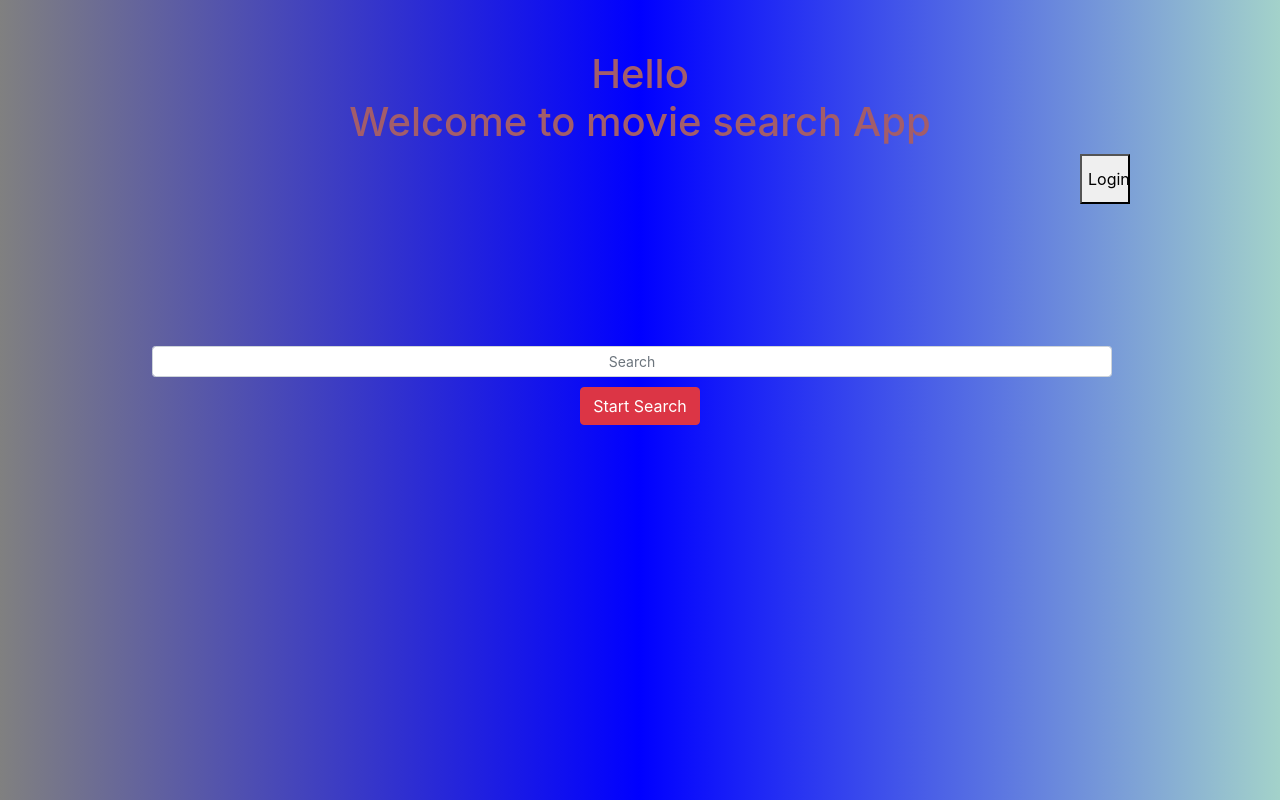
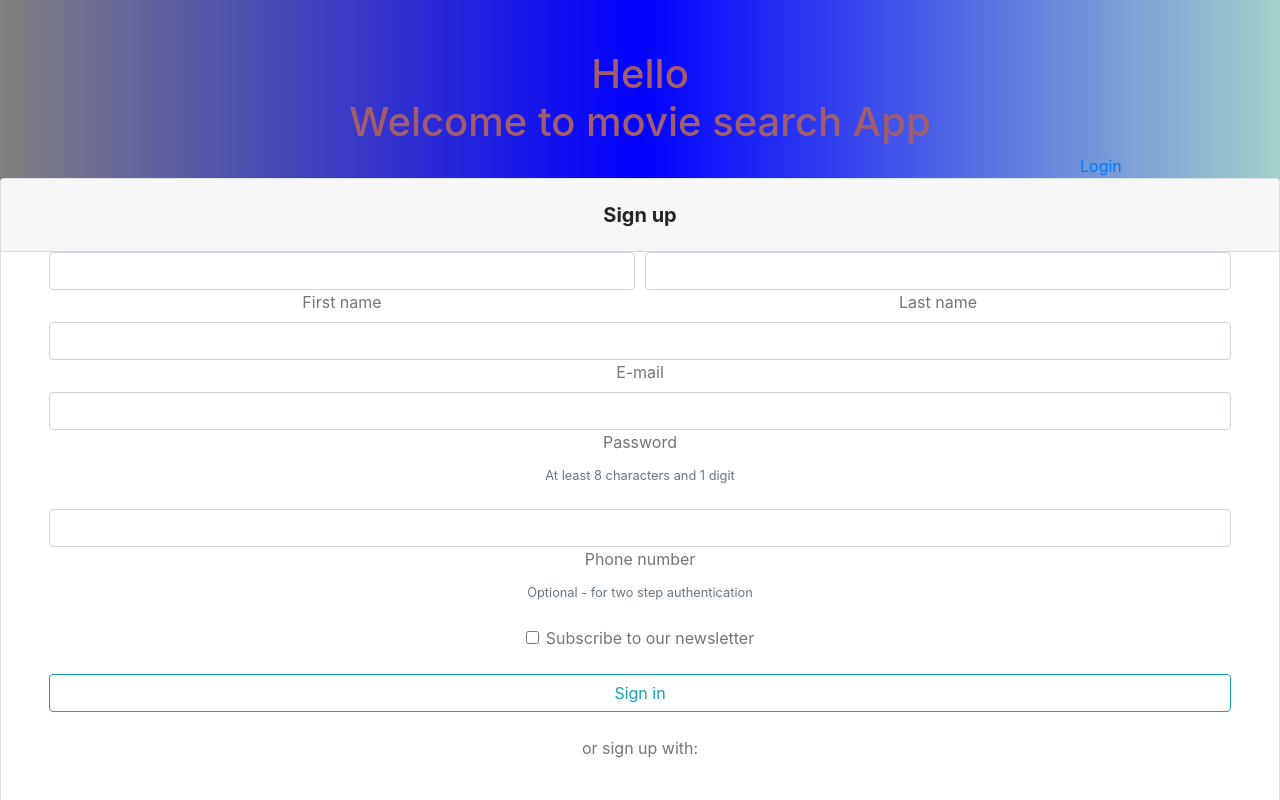
Before and after one commit to subhasis0037/MovieSearch, a React (Create React App) app: page /signup in a window 1280 px wide. Shown: the top 800 px of the page. Built offline with nearby package versions, Linux system fonts and the light colour scheme; a web font is replaced by a local one.

Commit message:
Third commit

```diff
--- a/package.json
+++ b/package.json
@@ -3,6 +3,7 @@
   "version": "1.0.0",
   "main": "index.js",
   "dependencies": {
+    "jquery": "^3.5.1",
     "nodemon": "^2.0.4",
     "react": "^16.13.1",
     "react-bootstrap": "^1.3.0",
--- a/public/styles.css
+++ b/public/styles.css
@@ -32,7 +32,7 @@ h2{
   margin-top:50px
 }
 .footer{
-  margin-top: 200px
+  margin-top: 50px
 }
 .container{
 
@@ -43,6 +43,21 @@ h2{
   right: 150px;
   width: 50px;
   height: 50px;
-
+}
+.abc{
+  width: 500px;
+  margin: auto;
+}
+.moviePic{
+  width:200px;
+  height:250px;
+  padding-top: 20px
 
 }
+.title{
+  text-align: left;
+
+}
+.title h2{
+  color:black;
+}
--- a/src/components/App.jsx
+++ b/src/components/App.jsx
@@ -1,10 +1,74 @@
-import React from "react";
+import React ,{Component}  from "react";
+
 import ReactDOM from "react-dom";
-import Search from "./Search"
+import Search from "./Search";
+import Login from "./Login";
+import Signup from "./Signup"
+import MovieRow from "./MovieRow";
+import $ from "jquery";
+import {
+  BrowserRouter as Router,
+  Switch,
+  Route,
+  Link
+} from "react-router-dom";
 
-function App(){
 
-  return (<Search header1="Hello" header2="Welcome to movie search App"/>)
+class App extends Component {
+
+   constructor(props){
+     super(props)
+      console.log("This is my initializer");
+      this.state={rows:""}
+    //   const movies = [{id:"0",posterPath:"https://m.media-amazon.com/images/M/MV5BZTYzMjA2M2EtYmY1OC00ZWMxLThlY2YtZGI3MTQzOWM4YjE3XkEyXkFqcGdeQXVyMTQxNzMzNDI@._V1_.jpg",title:"Avengers: Infinity war",overview:"zcbjdbfjdbjvnjdbvhbdhbdbnbfnbvjmnbvncmnvmc"},
+    //                   {id:"1",posterPath:"https://m.media-amazon.com/images/M/MV5BZTYzMjA2M2EtYmY1OC00ZWMxLThlY2YtZGI3MTQzOWM4YjE3XkEyXkFqcGdeQXVyMTQxNzMzNDI@._V1_.jpg",title:"The Avengers",overview:"ppppppppppppppppppppp"}];
+    //
+    //   const movieRows =[];
+    //   movies.forEach((movie)=>{
+    //   console.log(movie.overview);
+    //
+    //   const movieRow= <MovieRow movie = {movie}/>
+    //   movieRows.push(movieRow)
+    //
+    // });
+    // this.state={rows:movieRows};
+
+  }
+
+
+  performSearch(movie){
+
+    console.log(" this is my search from movieDB");
+    const moviewUrl = "https://api.themoviedb.org/3/search/movie?api_key=a27d78a207d4ae15fdab391cd4954de0&language=en-US&page=1&include_adult=false&query=" + movie
+
+    $.ajax({url: moviewUrl,
+      success: function(result){
+
+      console.log("Successfully fetched data");
+
+      const results =result.results
+      const movieRows = [];
+      results.forEach((movie)=>{
+
+        const movieRow = <MovieRow movie={movie}/>
+        movieRows.push(movieRow)
+
+      })
+      console.log("first" + movieRows);
+      this.setState = {rows: movieRows}
+    },
+    error:(xhr,status,err)=> {
+        console.log("failed to fetch data");
+      }
+    });
+  }
+
+  render() {return (<div>
+    <Search header1="Hello" header2="Welcome to movie search App" />
+    {this.state.rows}
+
+    </div>
+  );
 }
-
+}
 export default App;
--- a/src/components/Login.jsx
+++ b/src/components/Login.jsx
@@ -4,9 +4,10 @@ import ReactDOM from "react-dom";
 function Login(){
 
   return(
-  <div>
+    <div>
+  <div className = "abc">
 
-<form class="text-center border border-light p-5" action="#!">
+<form class="text-center border border-light p-5 win" action="#!">
 
     <p class="h4 mb-4">Sign in</p>
 
@@ -48,6 +49,7 @@ function Login(){
 </form>
 
 </div>
+</div>
   )
 };
 
--- /dev/null
+++ b/src/components/MovieRow.jsx
@@ -0,0 +1,26 @@
+import React,{Component} from "react";
+import ReactDOM from "react-dom";
+
+class MovieRow extends Component{
+
+  render(){
+
+    return (
+      <table key={this.props.movie.id}>
+        <tbody>
+          <tr  >
+            <td >
+            <img src={this.props.movie.poster_src} className="moviePic"
+              alt="poster"></img>
+            </td>
+            <td className="title"><h2>{this.props.movie.title}</h2>
+            <p>{this.props.movie.overview}</p>
+            </td>
+          </tr>
+        </tbody>
+      </table>
+
+
+    )}
+};
+export default MovieRow;
--- a/src/components/Search.jsx
+++ b/src/components/Search.jsx
@@ -1,45 +1,61 @@
-import React from "react";
+import React, {Component} from "react";
 import ReactDOM from "react-dom";
-import Login from "./Login"
+import Login from "./Login";
+import Signup from "./Signup";
+import App from "./App"
 
 
-function Search(props){
-
-  function callLogin(){
-    console.log(" I am called");
-    return (<Login />)
- }
+import {
+  BrowserRouter as Router,
+  Switch,
+  Route,
+  Link
+} from "react-router-dom";
 
 
-  return (<div>
+
+class Search extends React.Component {
+
+  searchChangeHandler(event){
+  console.log("I am called");
+  const movie = event.target.value;
+  const boundObject = this;
+  console.log(boundObject);
+  boundObject.context.performSearch(movie);
+  }
+
+
+  render () { return (<div>
   <div className="header">
-  <h1>{props.header1} <br/>{props.header2}</h1>
+  <h1 >{this.props.header1} <br/>{this.props.header2}</h1>
   </div>
   <div>
+  <Router>
+          <Link to="/login" id="login" >Login</Link>
+          <br></br>
+          <Link to="/signup" id="login" >Signup</Link>
+      <Switch>
+      <Route path="/signup">
+        <Signup />
+      </Route>
+        <Route path="/login">
+          <Login />
+        </Route>
+      </Switch>
 
-  <a onClick={callLogin} id="login"  href="">Login</a>
+  </Router>
   </div>
-
-  <div>
-  <button onClick={callLogin} id="login"  type="button">Login </button>
-  </div>
-
   <div className="footer">
-  <form class="form-inline d-flex justify-content-center md-form form-sm active-purple-2 mt-2">
-  <input class="form-control form-control-sm mr-3 w-75 srch" type="text" placeholder="Search"
+  <form className="form-inline d-flex justify-content-center md-form form-sm active-purple-2 mt-2">
+  <input class="form-control form-control-sm mr-3 w-75 srch" onChange={this.searchChangeHandler.bind(this)} type="text" placeholder="Search movie here"
     aria-label="Search"></input>
   <i class="fas fa-search" aria-hidden="true"></i>
   </form>
   </div>
-  <div class="container">
-  <center>
-
-  <button type="button" class="btn btn-danger btn-rounded">Start Search</button>
-  </center>
-  </div>
 
   </div>
 )
-};
+
+}};
 
 export default Search;
--- a/src/components/Signup.jsx
+++ b/src/components/Signup.jsx
@@ -2,72 +2,70 @@ import React from "react";
 import ReactDOM from "react-dom";
 
 function Signup(){
-
-return (
-<!-- Material form register -->
-<div class="card">
+console.log("Sign up called");
+return (<div class="card">
 
     <h5 class="card-header info-color white-text text-center py-4">
         <strong>Sign up</strong>
     </h5>
 
-    <!--Card content-->
+
     <div class="card-body px-lg-5 pt-0">
 
-        <!-- Form -->
-        <form class="text-center" style="color: #757575;" action="#!">
+
+        <form class="text-center" style={{color: "#757575" }} action="#!">
 
             <div class="form-row">
                 <div class="col">
-                    <!-- First name -->
+
                     <div class="md-form">
-                        <input type="text" id="materialRegisterFormFirstName" class="form-control">
+                        <input type="text" id="materialRegisterFormFirstName" class="form-control"></input>
                         <label for="materialRegisterFormFirstName">First name</label>
                     </div>
                 </div>
                 <div class="col">
-                    <!-- Last name -->
+
                     <div class="md-form">
-                        <input type="email" id="materialRegisterFormLastName" class="form-control">
+                        <input type="email" id="materialRegisterFormLastName" class="form-control"></input>
                         <label for="materialRegisterFormLastName">Last name</label>
                     </div>
                 </div>
             </div>
 
-            <!-- E-mail -->
+
             <div class="md-form mt-0">
-                <input type="email" id="materialRegisterFormEmail" class="form-control">
+                <input type="email" id="materialRegisterFormEmail" class="form-control"></input>
                 <label for="materialRegisterFormEmail">E-mail</label>
             </div>
 
-            <!-- Password -->
+
             <div class="md-form">
-                <input type="password" id="materialRegisterFormPassword" class="form-control" aria-describedby="materialRegisterFormPasswordHelpBlock">
+                <input type="password" id="materialRegisterFormPassword" class="form-control" aria-describedby="materialRegisterFormPasswordHelpBlock"></input>
                 <label for="materialRegisterFormPassword">Password</label>
                 <small id="materialRegisterFormPasswordHelpBlock" class="form-text text-muted mb-4">
                     At least 8 characters and 1 digit
                 </small>
             </div>
 
-            <!-- Phone number -->
+
             <div class="md-form">
-                <input type="password" id="materialRegisterFormPhone" class="form-control" aria-describedby="materialRegisterFormPhoneHelpBlock">
+                <input type="password" id="materialRegisterFormPhone" class="form-control" aria-describedby="materialRegisterFormPhoneHelpBlock"></input>
                 <label for="materialRegisterFormPhone">Phone number</label>
                 <small id="materialRegisterFormPhoneHelpBlock" class="form-text text-muted mb-4">
                     Optional - for two step authentication
                 </small>
             </div>
 
-            <!-- Newsletter -->
+
             <div class="form-check">
-                <input type="checkbox" class="form-check-input" id="materialRegisterFormNewsletter">
+                <input type="checkbox" class="form-check-input" id="materialRegisterFormNewsletter"></input>
                 <label class="form-check-label" for="materialRegisterFormNewsletter">Subscribe to our newsletter</label>
             </div>
 
-            <!-- Sign up button -->
+
             <button class="btn btn-outline-info btn-rounded btn-block my-4 waves-effect z-depth-0" type="submit">Sign in</button>
 
-            <!-- Social register -->
+
             <p>or sign up with:</p>
 
             <a type="button" class="btn-floating btn-fb btn-sm">
@@ -83,21 +81,19 @@ return (
                 <i class="fab fa-github"></i>
             </a>
 
-            <hr>
+            <hr></hr>
 
-            <!-- Terms of service -->
+
             <p>By clicking
                 <em>Sign up</em> you agree to our
-                <a href="" target="_blank">terms of service</a>
+                <a href="" target="_blank">terms of service</a></p>
 
         </form>
-        <!-- Form -->
+
 
     </div>
 
-</div>
-<!-- Material form register -->
-)
+</div>)
 };
 
 export default Signup;
```
Also changed, not shown: src/components/Xyz.jsx (added, +23 -0 lines), 1 other file (tests, documents, lock files or other folders).
